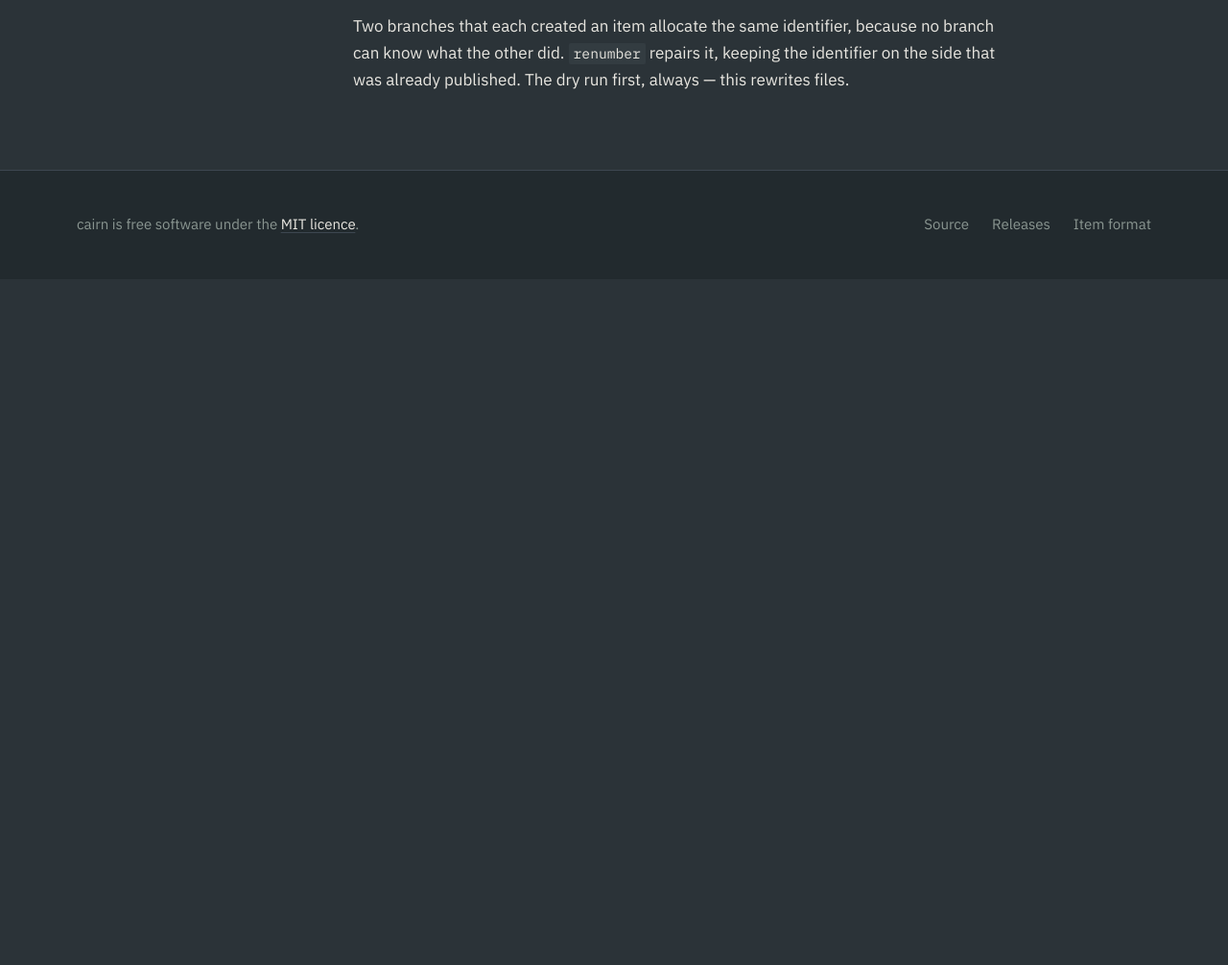
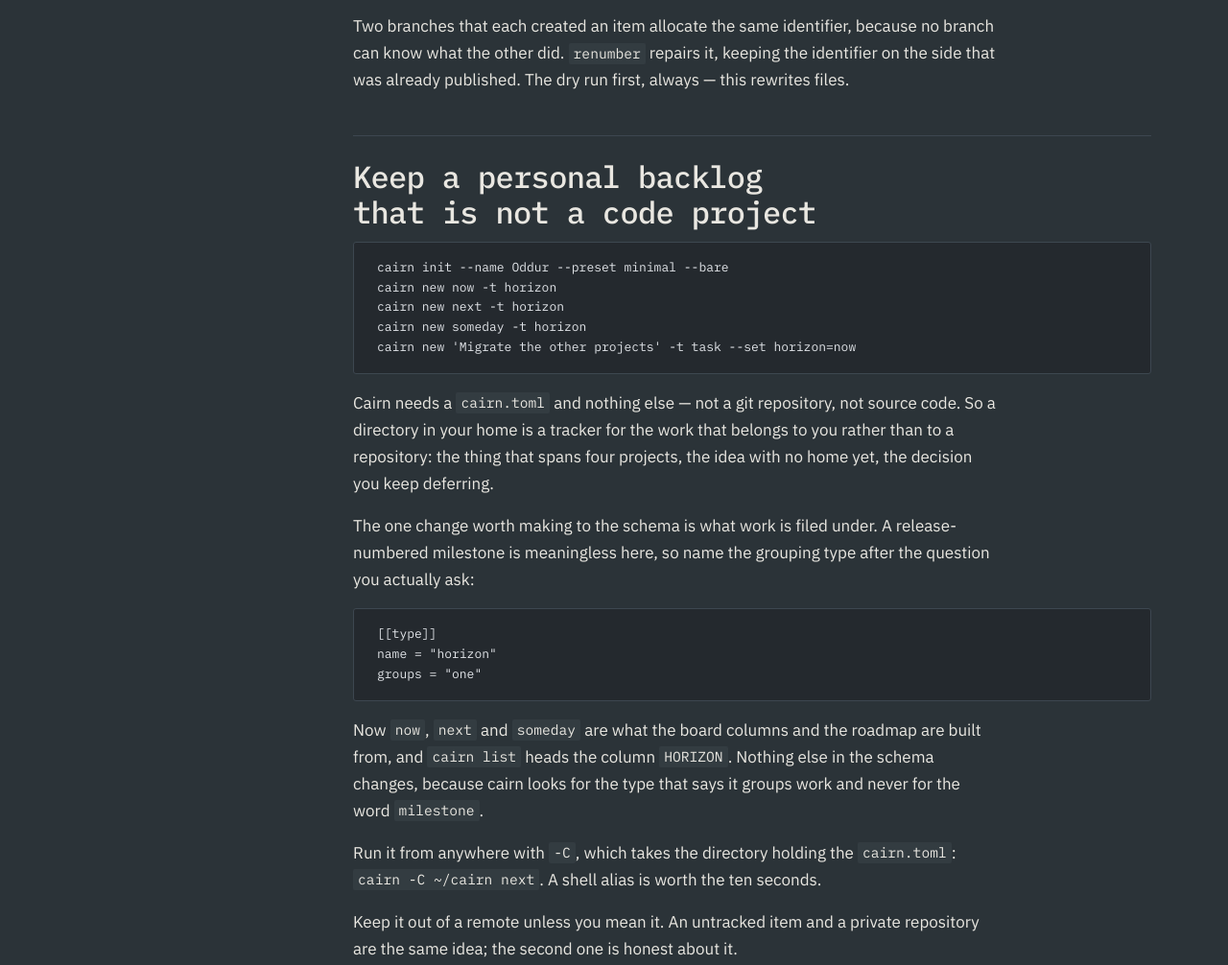
Before and after one commit to oddurs/cairn, an Astro site in the folder www/: page /cairn/docs/cookbook in a window 1280 px wide. Shown: the part 2581-3587 px from the top of the page at 96% size. Before the commit the page ends 2872 px from the top, so only its background shows below. Built offline with nearby package versions, Linux system fonts and the light colour scheme; Astro itself is replaced by a stand-in of ours; code samples lack their colours.

Commit message:
docs: test the site's commands, and add the personal-backlog recipe
The cookbook page opened by saying every command on it was extracted and run
against the real binary. That was not true of the page: the extractor read
`doc/cairn.texi` and nothing else, so a recipe on the site could name a flag
nobody implemented under a paragraph promising it could not.

It now reads the site's pages too. The first thing it did was reject
`cairn -C ~/cairn next` from the new recipe, because `~` is the shell's and
cairn sees the literal. That line is prose now.

The recipe itself is the use cairn keeps being put to and never documented: a
directory in a home folder, no repository, no source code, holding the work that
belongs to a person rather than to a project — and naming the grouping type
`horizon` instead of `milestone`, which is what format 3 was for.

````diff
--- a/www/src/content/docs/cookbook.mdx
+++ b/www/src/content/docs/cookbook.mdx
@@ -96,3 +96,39 @@ Two branches that each created an item allocate the same identifier, because no
 branch can know what the other did. `renumber` repairs it, keeping the
 identifier on the side that was already published. The dry run first, always —
 this rewrites files.
+
+## Keep a personal backlog that is not a code project
+
+```sh
+cairn init --name Oddur --preset minimal --bare
+cairn new now -t horizon
+cairn new next -t horizon
+cairn new someday -t horizon
+cairn new 'Migrate the other projects' -t task --set horizon=now
+```
+
+Cairn needs a `cairn.toml` and nothing else — not a git repository, not source
+code. So a directory in your home is a tracker for the work that belongs to you
+rather than to a repository: the thing that spans four projects, the idea with
+no home yet, the decision you keep deferring.
+
+The one change worth making to the schema is what work is filed under. A
+release-numbered milestone is meaningless here, so name the grouping type after
+the question you actually ask:
+
+```toml
+[[type]]
+name = "horizon"
+groups = "one"
+```
+
+Now `now`, `next` and `someday` are what the board columns and the roadmap are
+built from, and `cairn list` heads the column `HORIZON`. Nothing else in the
+schema changes, because cairn looks for the type that says it groups work and
+never for the word `milestone`.
+
+Run it from anywhere with `-C`, which takes the directory holding the
+`cairn.toml`: `cairn -C ~/cairn next`. A shell alias is worth the ten seconds.
+
+Keep it out of a remote unless you mean it. An untracked item and a private
+repository are the same idea; the second one is honest about it.
````
Also changed, not shown: 1 other file.
